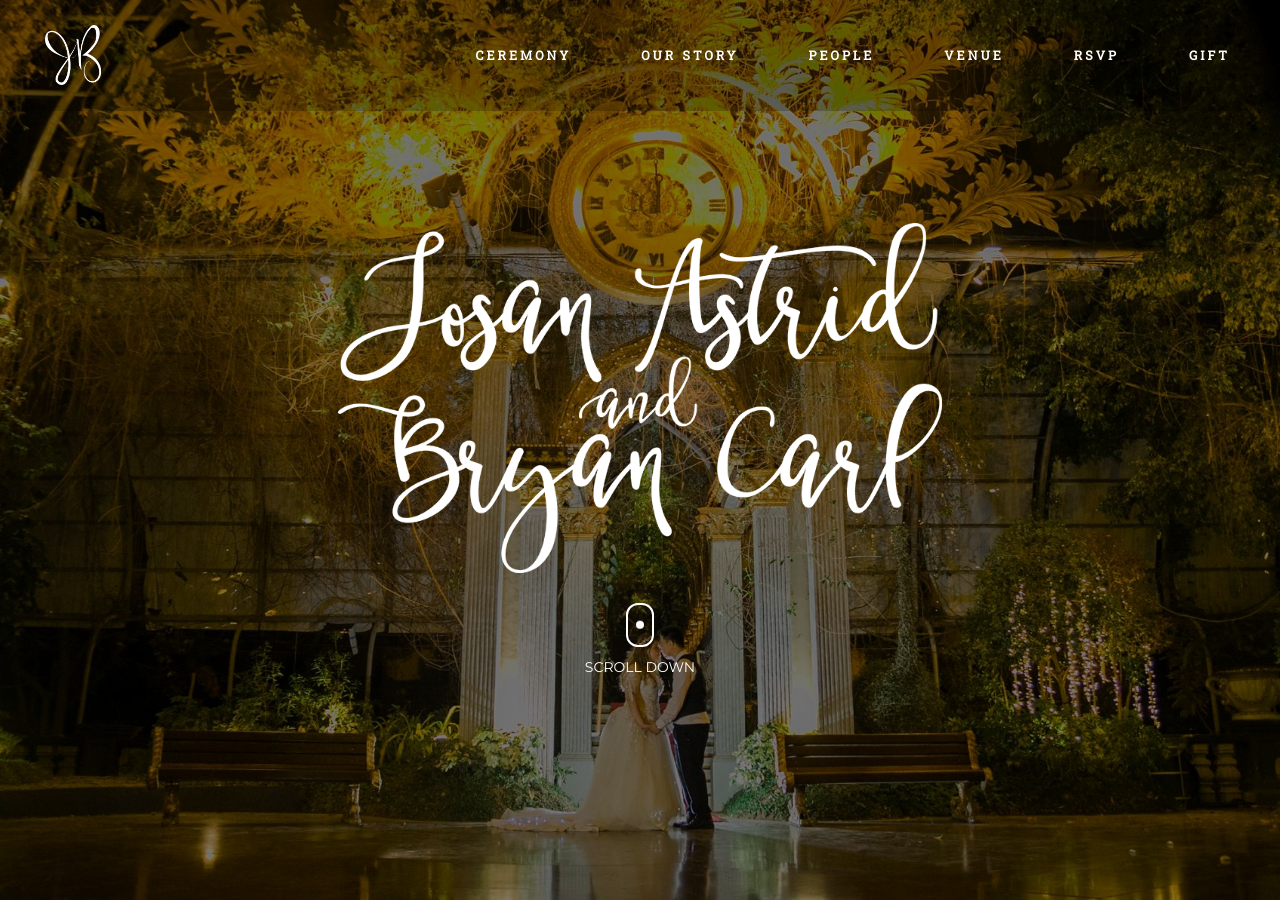
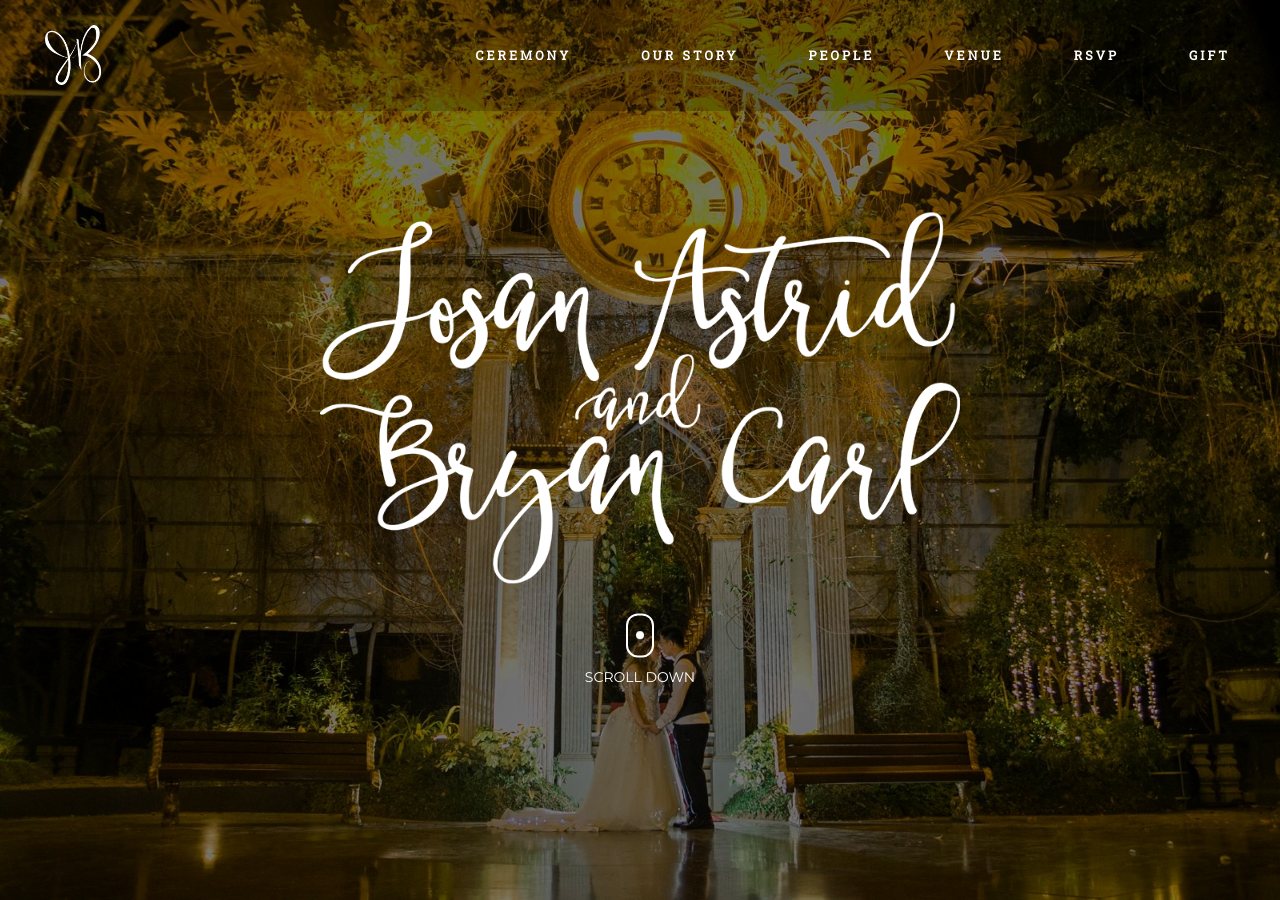
Before and after one commit to josanandbryanwedding/josanandbryanwedding.github.io, a Jekyll site: the page built from index.html, in a window 1280 px wide and 900 px high. Built offline with Jekyll 4.4.1, drawn with Linux system fonts in a browser that asks for light colours; nearby versions of some CDN libraries; library files that are not in the unit come from our copies.

Commit message:
Update cover image style

```diff
--- a/_sass/home.sass
+++ b/_sass/home.sass
@@ -27,7 +27,8 @@
       margin-right: auto
       .intro-image
         .cover-image
-          height: 450px
+          max-width: 90%
+          height: auto
           display: block
           margin-left: auto
           margin-right: auto
@@ -839,7 +840,8 @@
       .intro-container
         .intro-image
           .cover-image
-            height: 350px
+            max-width: 50%
+            min-width: 50%
 
 @media (max-width: $screen-md-max)
   #ceremony
@@ -1014,6 +1016,12 @@
       &:before
         display: none
 
+  footer
+    h4
+      font-size: 14px
+    h5
+      font-size: 12px
+
 @media (max-width: 568px) and (orientation: landscape)
   #cover
     height: auto
```
